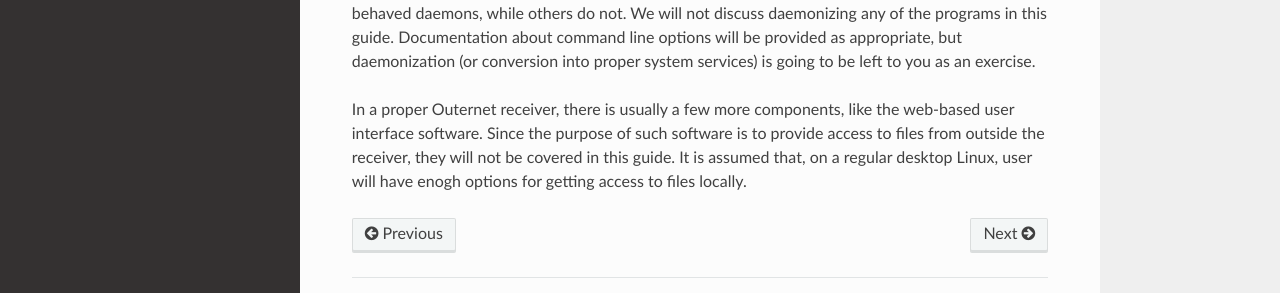
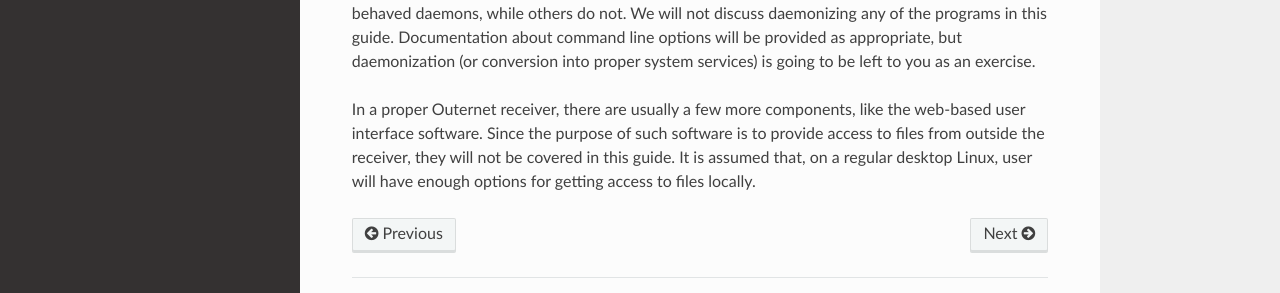
Before and after one commit to Othernet-Project/outernet-linux-lband, a Sphinx documentation site: the page built from docs/source/intro.rst, in a window 1280 px wide and 1050 px high. Shown: the part 667-960 px from the top of the window. Built offline with Sphinx 7.4.7 and the Read the Docs theme 2.0.0, drawn with Linux system fonts in a browser that asks for light colours.

Commit message:
Fix grammar/spelling
Signed-off-by: Branko Vukelic <branko@outernet.is>

```diff
--- a/docs/source/intro.rst
+++ b/docs/source/intro.rst
@@ -31,8 +31,8 @@
 daemonization (or conversion into proper system services) is going to be left
 to you as an exercise.
 
-In a proper Outernet receiver, there is usually a few more components, like the
-web-based user interface software. Since the purpose of such software is to
+In a proper Outernet receiver, there are usually a few more components, like
+the web-based user interface software. Since the purpose of such software is to
 provide access to files from outside the receiver, they will not be covered in
 this guide. It is assumed that, on a regular desktop Linux, user will have
-enogh options for getting access to files locally.
+enough options for getting access to files locally.
```
